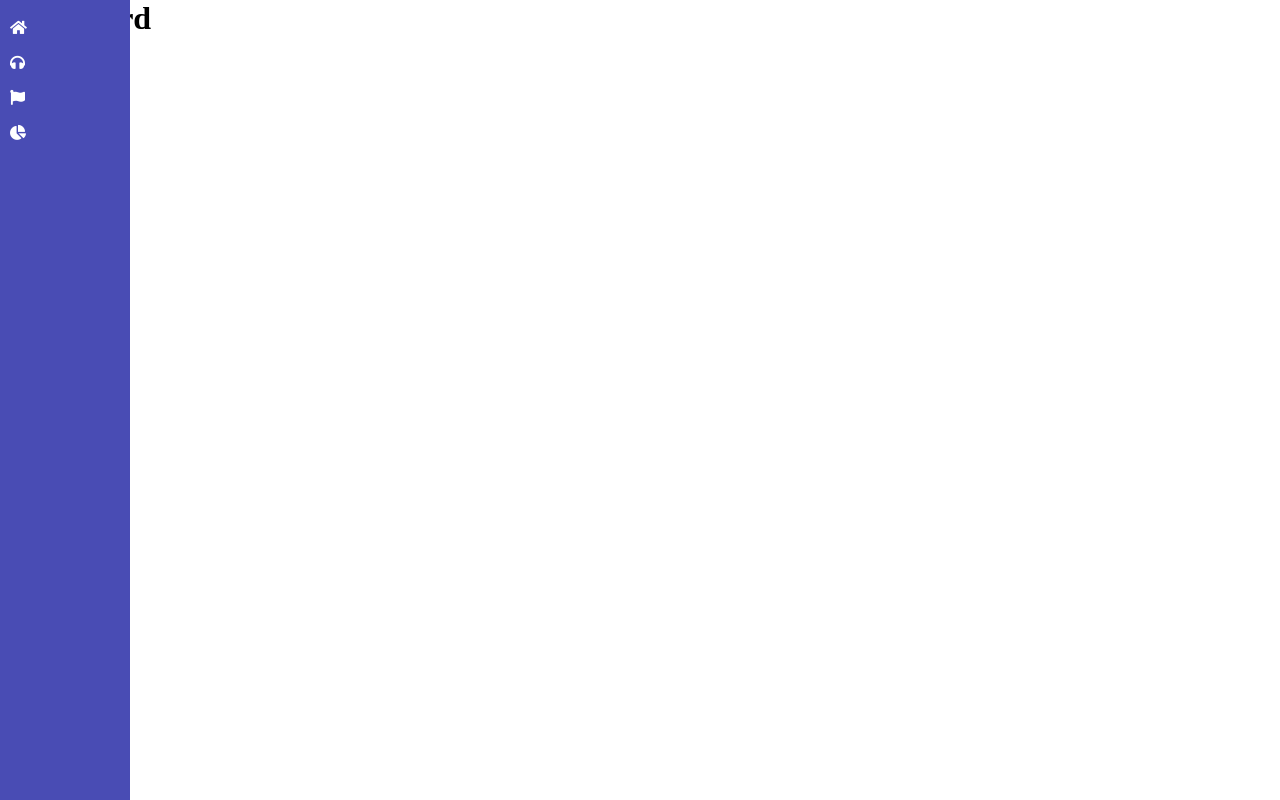
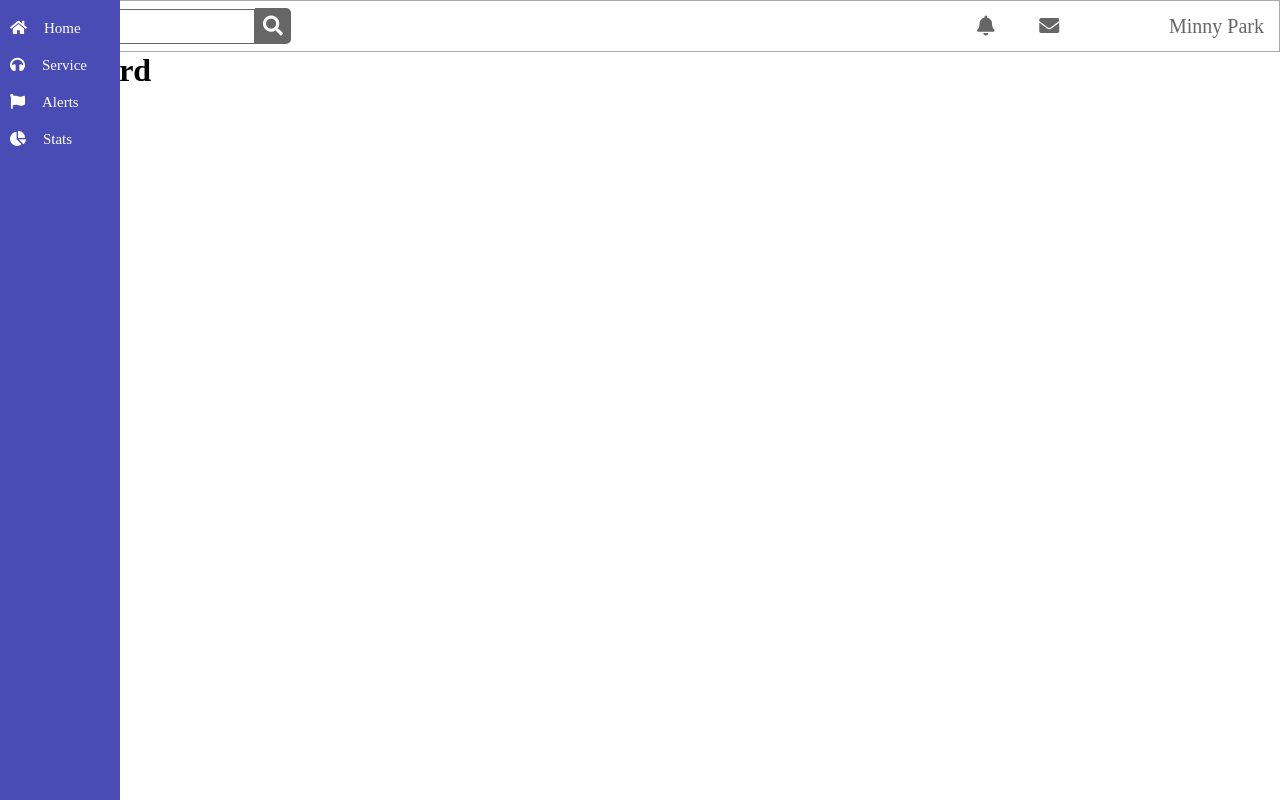
Before and after one commit to Junseok3608/adminpage, a plain HTML site: page index.html in a window 1280 px wide. Drawn offline with Linux system fonts and the light colour scheme.

Commit message:
FEAT: header menus animation

```diff
--- a/css/_index.scss
+++ b/css/_index.scss
@@ -2,6 +2,17 @@ $color1: #87ceeb;
 $color2: #3fc95a;
 $color3: #494cb4;
 $color4: #ffedc4;
+$borderColor: darkgrey;
+$iconcolor: rgba(0, 0, 0, 0.6);
+
+@keyframes searchsize {
+  0% {
+    width: 80px;
+  }
+  100% {
+    width: 300px;
+  }
+}
 
 .sidebar {
   position: fixed;
@@ -17,10 +28,89 @@ $color4: #ffedc4;
       margin-right: 17px;
     }
     p {
-      display: none;
+      transform: translateX(-100px);
     }
   }
 }
 .sidebar:hover {
-  width: 130px;
+  width: 120px;
+  transition: all 0.2s;
+  p {
+    transform: translateX(0px);
+    transition-delay: 0.5s;
+    transition: all 0.5s;
+  }
 }
+header {
+  padding: 5px;
+  margin-left: 40px;
+  border: 1px solid $borderColor;
+  .tab-menubars {
+    display: flex;
+    justify-content: flex-end;
+    cursor: pointer;
+  }
+  .fa-bars {
+    width: 60px;
+    height: 40px;
+    padding: 10px;
+    text-align: center;
+    border: 1px solid $borderColor;
+    border-radius: 5px;
+    font-size: 20px;
+  }
+  .tab-search {
+    form {
+      display: flex;
+      align-items: center;
+      input {
+        height: 35px;
+        border: rgba(0, 0, 0, 0.6) solid 1px;
+        border-top-left-radius: 5px;
+        border-bottom-left-radius: 5px;
+        padding: 10px;
+      }
+      input:focus {
+        animation: searchsize forwards 1s;
+      }
+      i {
+        padding: 8px;
+        color: white;
+        background-color: rgba(0, 0, 0, 0.6);
+        text-align: center;
+        justify-content: center;
+        border-top-right-radius: 5px;
+        border-bottom-right-radius: 5px;
+      }
+    }
+  }
+  .tab-icons {
+    justify-content: space-between;
+    i {
+      cursor: pointer;
+    }
+  }
+  .tab-username {
+    justify-content: flex-end;
+  }
+  .tab-search,
+  .tab-icons,
+  .tab-username {
+    height: 40px;
+    padding: 10px;
+    font-size: 20px;
+    color: $iconcolor;
+    align-items: center;
+    display: none;
+  }
+  @media screen and (min-width: 768px) {
+    .tab-menubars {
+      display: none;
+    }
+    .tab-search,
+    .tab-icons,
+    .tab-username {
+      display: flex;
+    }
+  }
+}
--- a/index.html
+++ b/index.html
@@ -27,7 +27,26 @@
         <p>Stats</p>
       </div>
     </div>
-    <header></header>
+    <header>
+      <div class="row">
+        <div class="col-12 tab-menubars">
+          <i class="fas fa-bars"></i>
+        </div>
+        <div class="col-9 tab-search">
+          <form>
+            <input type="text" placeholder="Search" />
+            <i class="fas fa-search"></i>
+          </form>
+        </div>
+        <div class="col-1 tab-icons">
+          <i class="fas fa-bell"></i>
+          <i class="fas fa-envelope"></i>
+        </div>
+        <div class="col-2 tab-username">
+          <p>Minny Park</p>
+        </div>
+      </div>
+    </header>
     <main>
       <div class="main-title">
         <h1>Dashboard</h1>
```
Also changed, not shown: css/style.css, 1 other file.
